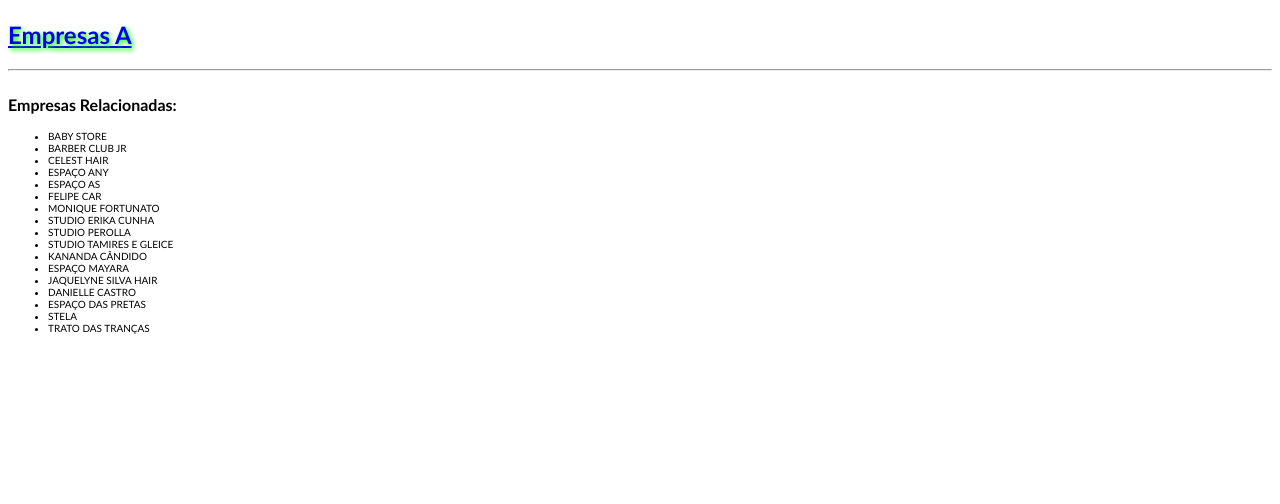
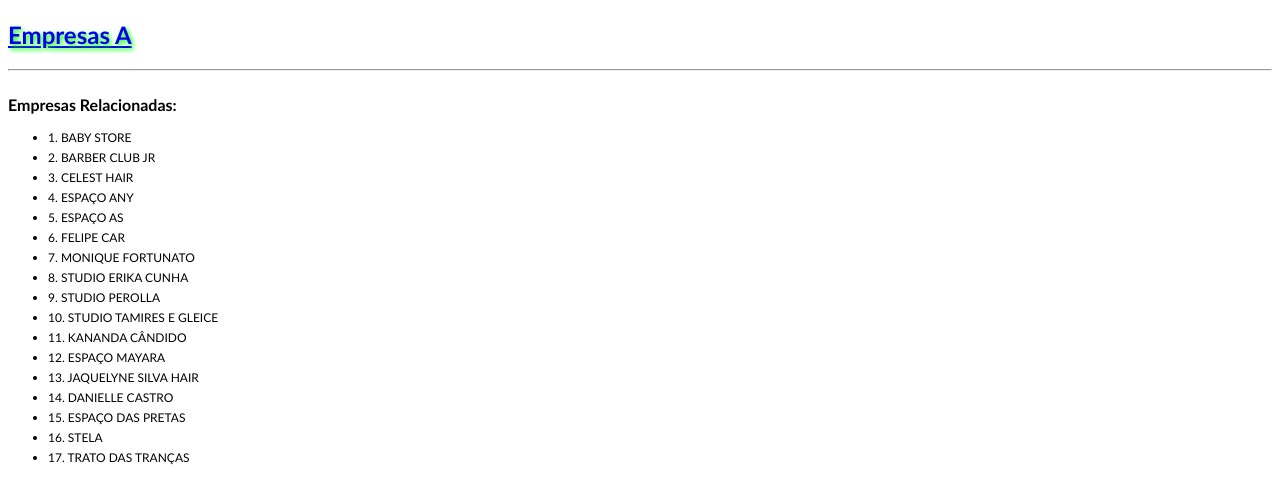
Before and after one commit to GersonWandermurem/ConsultoriaMPaz, a plain HTML site: page MPaz.html in a window 1280 px wide. Drawn offline with Linux system fonts and the light colour scheme.

Commit message:
Update MPaz.html

```diff
--- a/MPaz.html
+++ b/MPaz.html
@@ -30,6 +30,18 @@
 
         .click-text {
             font-size: 14px; /* Diminuindo o tamanho do texto */
+        }
+
+        /* Estilo para as empresas com fonte 12 */
+        .empresas-list li {
+            font-size: 12px;
+            counter-increment: lista-counter; /* Incrementar o contador para a lista */
+            margin-bottom: 5px; /* Espaçamento entre as empresas */
+        }
+
+        /* Estilo para o número da empresa */
+        .empresas-list li:before {
+            content: counter(lista-counter) ". "; /* Inserir o número da empresa */
         }
     </style>
 </head>
```
